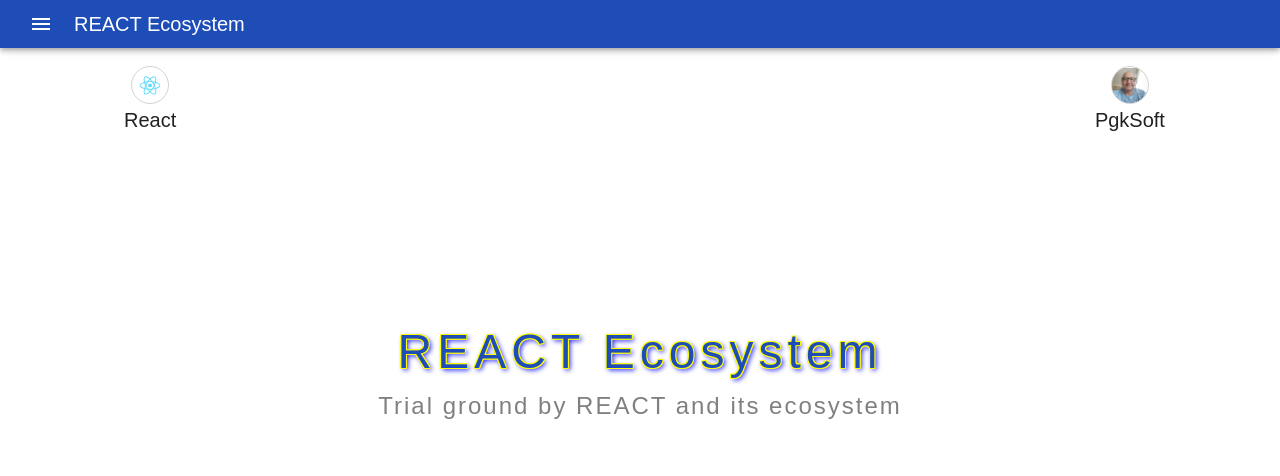
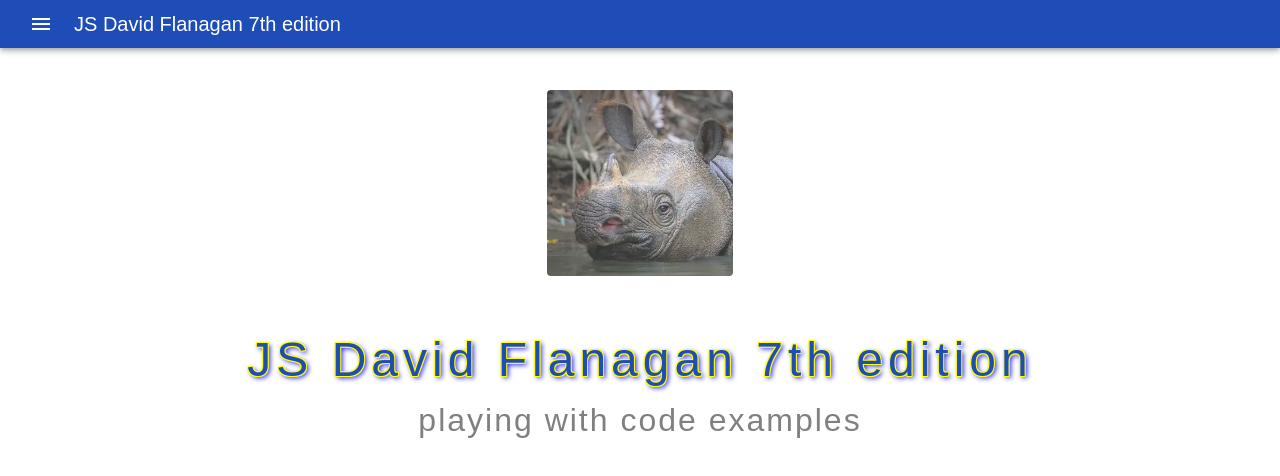
Before and after one commit to pgksoft/my-react-ecosystem, a React (Create React App) app: page /js-david-flanagan-7th-edition in a window 1280 px wide. Before the commit this address led to /home. Shown: the top 476 px of the page. Built offline with nearby package versions, Linux system fonts and the light colour scheme.

Commit message:
create js-david-flanagan-7th-edition menu create js-david-flanagan-7th-edition page

```diff
--- a/src/domain/infrastructure/custom-svg-icons/formik-icon.tsx
+++ b/src/_route/const/icons/formic-icon.tsx
@@ -1,10 +1,10 @@
 import React from 'react';
-import { SvgIcon, SvgIconProps } from '@mui/material';
+import { SvgIcon } from '@mui/material';
 import { ReactComponent as FormikSvgIcon } from '../../../_images/formik.svg';
 
-export function FormikIcon(props: SvgIconProps) {
+export function FormikIcon() {
   return (
-    <SvgIcon {...props}>
+    <SvgIcon>
       <FormikSvgIcon />
     </SvgIcon>
   );
--- a/src/_route/const/icons/icon-home.tsx
+++ b/src/_route/const/icons/home-icon.tsx
@@ -1,6 +1,6 @@
 import React from 'react';
 import HomeOutlinedIcon from '@mui/icons-material/HomeOutlined';
 
-export const IconHome = () => {
+export const HomeIcon = () => {
   return <HomeOutlinedIcon />;
 };
--- a/src/_route/const/icons/icon-formik.tsx
+++ /dev/null
@@ -1,6 +0,0 @@
-import React from 'react';
-import { FormikIcon } from '../../../domain/infrastructure/custom-svg-icons/formik-icon';
-
-export const IconFormik = () => {
-  return <FormikIcon />;
-};
--- /dev/null
+++ b/src/_route/const/icons/js-david-flanagan-7th-edition-icon.tsx
@@ -0,0 +1,19 @@
+import React from 'react';
+import { Avatar } from '@mui/material';
+import SrcIcon from '../../../_images/js-david-flanagan-7th-edition.jpg';
+
+export const JsDavidFlanagan7thEditionIcon = () => {
+  return (
+    <Avatar
+      variant='rounded'
+      sx={{
+        marginLeft: -1,
+        height: 48,
+        width: 48,
+        boxSizing: 'border-box',
+        border: `1px solid lightgray}`
+      }}
+      src={SrcIcon}
+    />
+  );
+};
--- /dev/null
+++ b/src/_route/const/links/links-js-david-flanagan-7th-edition.ts
@@ -0,0 +1,9 @@
+import { TLink } from '../../../context/route-context';
+import { TITLES_JS_DAVID_FLANAGAN_7TH_EDITION } from '../../../domain/js-david-flanagan-7th-edition/const/titles';
+import { JsDavidFlanagan7thEditionIcon } from '../icons/js-david-flanagan-7th-edition-icon';
+
+export const jsDavidFlanagan7thEdition: TLink = {
+  title: TITLES_JS_DAVID_FLANAGAN_7TH_EDITION.title,
+  url: '/js-david-flanagan-7th-edition',
+  getIcon: JsDavidFlanagan7thEditionIcon
+};
--- a/src/_route/routes.tsx
+++ b/src/_route/routes.tsx
@@ -3,6 +3,7 @@
 import { FormikSimpleNewsletterSignUpPage } from '../pages/formik/formik-simple-newsletter-sign-up-page';
 import { HomePage } from '../pages/home-page';
 import { LINKS_AUTH_USER } from './links';
+import { JsDavidFlanagan7thEditionPage } from '../pages/js-david-flanagan-7th-edition/js-david-flanagan-7th-edition-page';
 
 export const useRoutes = () => {
   return (
@@ -24,6 +25,11 @@
           }
         />
 
+        <Route
+          path={LINKS_AUTH_USER.jsDavidFlanagan7thEdition.url}
+          element={<JsDavidFlanagan7thEditionPage />}
+        />
+
         <Route path='*' element={<NotFountPath />} />
       </Routes>
 
--- /dev/null
+++ b/src/domain/js-david-flanagan-7th-edition/const/titles.ts
@@ -0,0 +1,3 @@
+export const TITLES_JS_DAVID_FLANAGAN_7TH_EDITION = {
+  title: 'JS David Flanagan 7th edition'
+};
--- a/src/domain/simple-newsletter-sign-up/model/simple-newsletter-sign-up-list.tsx
+++ b/src/domain/simple-newsletter-sign-up/model/simple-newsletter-sign-up-list.tsx
@@ -1,5 +1,5 @@
 import React, { FC } from 'react';
-import { Box, Toolbar } from '@mui/material';
+import { Box, Toolbar, Typography } from '@mui/material';
 import AddIcon from '@mui/icons-material/Add';
 import { ModalWithIconButton } from '../../infrastructure/ui/modal-with-button/modal-with-icon-button';
 import { useStylesDialog } from '../../infrastructure/ui/style/style-dialog';
@@ -25,7 +25,7 @@
           maxWidth='sm'
         />
       </Toolbar>
-      <p>{TITLES_SIMPLE_NEWSLETTER_SING_UP.title}</p>
+      <Typography>{TITLES_SIMPLE_NEWSLETTER_SING_UP.title}</Typography>
     </Box>
   );
 };
--- /dev/null
+++ b/src/pages/js-david-flanagan-7th-edition/js-david-flanagan-7th-edition-page.tsx
@@ -0,0 +1,69 @@
+import React, { FC } from 'react';
+import { Box, Typography, Theme, Avatar } from '@mui/material';
+import { createStyles, makeStyles } from '@mui/styles';
+import { LINKS_AUTH_USER } from '../../_route/links';
+import { usePageContext } from '../hooks/page-context.hook';
+import { TITLES_JS_DAVID_FLANAGAN_7TH_EDITION } from '../../domain/js-david-flanagan-7th-edition/const/titles';
+import SrcIcon from '../../_images/rhinoceros-sondaicus.webp';
+
+const useStyles = makeStyles((theme: Theme) => {
+  return createStyles({
+    root: {
+      display: 'flex',
+      width: '100%',
+      padding: '16px',
+      height: '80vh',
+      wordBreak: 'break-word',
+      flexDirection: 'column'
+    },
+    section: {
+      display: 'flex',
+      flexDirection: 'column',
+      justifyContent: 'center',
+      textAlign: 'center',
+      padding: '24px'
+    }
+  });
+});
+
+export const JsDavidFlanagan7thEditionPage: FC = () => {
+  const classes = useStyles();
+
+  const link = LINKS_AUTH_USER.jsDavidFlanagan7thEdition;
+
+  usePageContext(link, LINKS_AUTH_USER.jsDavidFlanagan7thEdition);
+
+  return (
+    <Box className={classes.root}>
+      <Box className={classes.section}>
+        <Avatar
+          variant='rounded'
+          src={SrcIcon}
+          sx={{ height: 186, width: 186, alignSelf: 'center', opacity: 0.8 }}
+        />
+      </Box>
+      <Box className={classes.section}>
+        <Typography
+          color='primary'
+          fontSize='3rem'
+          fontWeight='bolt'
+          letterSpacing='5px'
+          sx={{
+            textShadow:
+              '-1px -1px 0 yellow, 1px -1px 0 yellow, -1px 1px 0 yellow, 1px 1px 0 yellow, 2px 2px 5px blue'
+          }}
+        >
+          {TITLES_JS_DAVID_FLANAGAN_7TH_EDITION.title}
+        </Typography>
+        <Typography
+          color='gray'
+          fontSize='2rem'
+          fontWeight='bolt'
+          letterSpacing='2px'
+        >
+          playing with code examples
+        </Typography>
+      </Box>
+    </Box>
+  );
+};
```
Also changed, not shown: src/_route/const/links/links-formik.ts (renamed from src/_route/const/links-formik.ts, +4 -4 lines), src/_route/links.ts (+10 -4 lines), src/_images/js-david-flanagan-7th-edition.jpg (added), src/_images/rhinoceros-sondaicus.webp (added).
